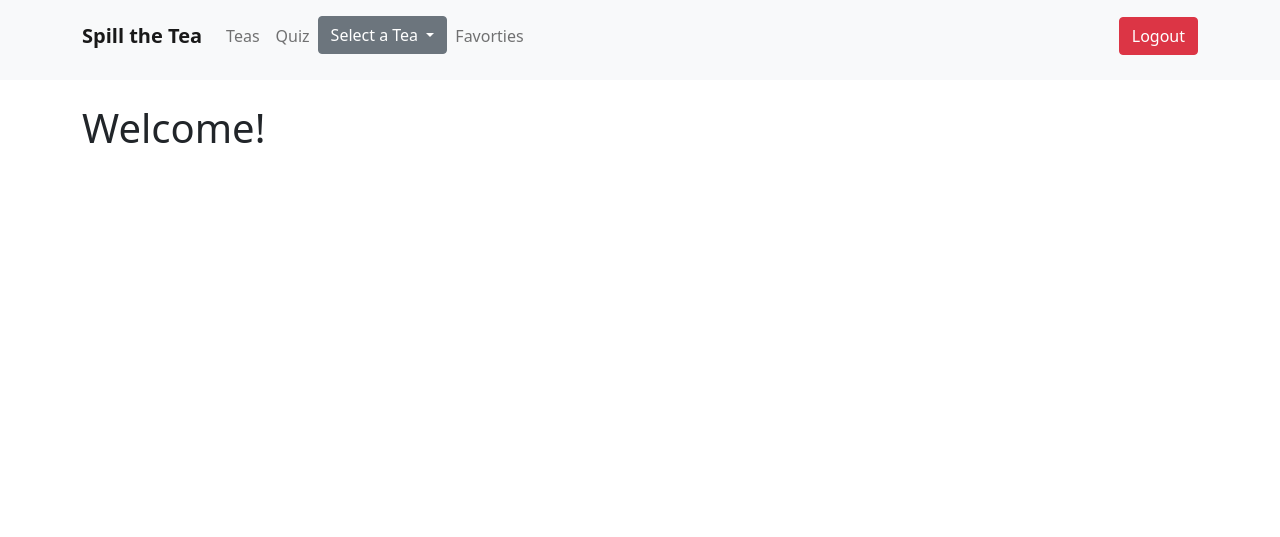
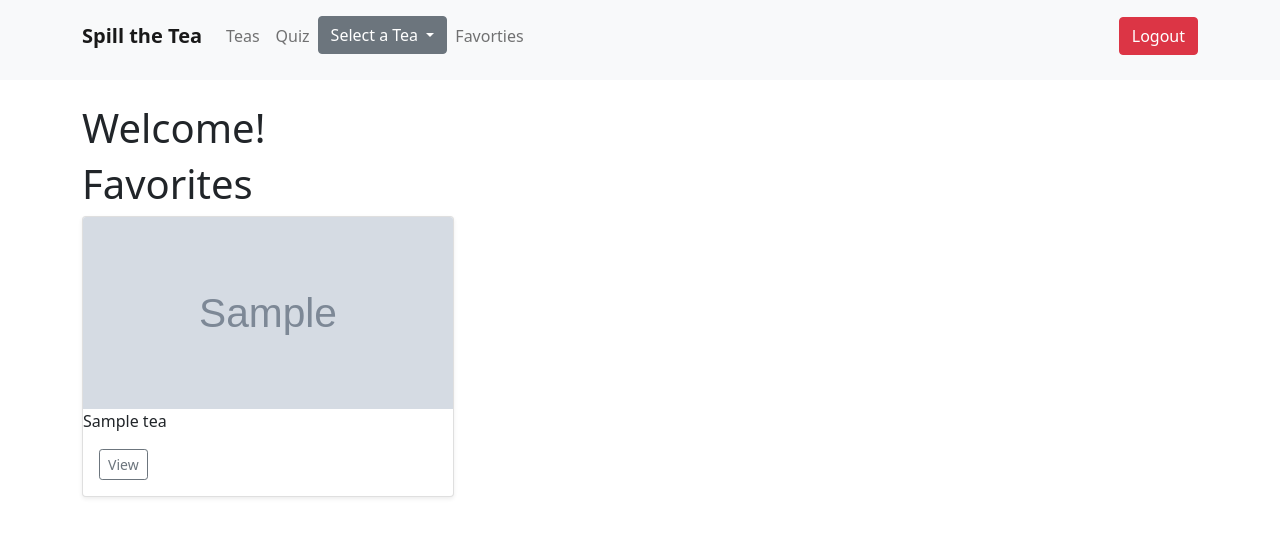
Before and after one commit to khadijabdulahi/SpillTheTea, a Flask app: page /profile in a window 1280 px wide. Shown: the top 537 px of the page. Run offline with Flask 2, Linux system fonts and the light colour scheme; the visitor is signed in with stand-in values (Sample User, id 1); tables that the repository leaves empty hold one stand-in row (values such as "Sample post"); grey boxes marked "Sample" are stand-in pictures; some libraries are stand-ins or nearby versions.

Commit message:
Added favorites page and Mapbox

```diff
--- a/crud.py
+++ b/crud.py
@@ -59,6 +59,38 @@ def get_user_by_email(email):
     return User.query.filter(User.email == email).first()
 
 
+def add_favorite_tea(tea_id, user_id):
+    """Create and return a new favorite."""
+
+    favorite = Favorite(tea_id=tea_id,
+                        user_id=user_id)
+
+    db.session.add(favorite)
+    db.session.commit()
+
+    return favorite
+
+
+def get_user_favorite_teas(user_id):
+    """Get all favorite teas a user favorited. """
+# Need to do join
+    return Favorite.query.filter_by(user_id= user_id).all()
+
+def check_if_tea_in_favorites(tea_id):
+    """Check if tea exists in favorites table and return True or False"""
+    return True if Favorite.query.filter_by(tea_id = tea_id).first() else False
+
+def remove_favorite_tea(tea_id):
+    """Unfavorite a tea a user favorited."""
+
+    favorited_tea = Favorite.query.filter_by(tea_id = tea_id).one()
+    db.session.delete(favorited_tea)
+    db.session.commit()
+    return " "
+
+
+
+
 if __name__ == "__main__":
     from server import app
 
--- a/model.py
+++ b/model.py
@@ -81,7 +81,6 @@ class Favorite(db.Model):
     tea = db.relationship("Tea", backref="favorites")
     user = db.relationship("User", backref="favorites")
 
-
     def __repr__(self):
         return f"<Favorite tea_id={self.tea_id} user_id={self.user_id}>"
 
--- a/server.py
+++ b/server.py
@@ -1,14 +1,20 @@
 """Server for tea app."""
 
-from flask import Flask, render_template, request, flash, session, redirect
+from flask import Flask, render_template, request, flash, session, redirect, jsonify, json
 from model import connect_to_db
 import crud
 from jinja2 import StrictUndefined
+import os
+
+mapbox = os.environ["mapbox_token"]
 
 app = Flask(__name__)
 app.secret_key = "dev"
 app.jinja_env.undefined = StrictUndefined
 
+@app.route("/mapbox")
+def send_mapbox_token():
+    return mapbox
 
 @app.route("/")
 def homepage():
@@ -38,7 +44,6 @@ def show_tea(id):
 
 
     return render_template("tea_details.html", teas=teas, tea=tea)
-
 
 
 @app.route("/login")
@@ -91,6 +96,7 @@ def process_login():
         # Log in user by storing the user's email in session
         session["user_email"] = user.email
         session["firstname"] = user.firstname
+        session["user_id"] = user.id
         flash(f"Welcome back, {user.firstname}!")
 
     return redirect("/")
@@ -106,12 +112,12 @@ def process_logout():
     else:
         return redirect("/")
 
-@app.route("/profile")
-def profile_page():
+# @app.route("/profile")
+# def profile_page():
 
-    teas = crud.get_teas()
+#     teas = crud.get_teas()
 
-    return render_template("profile.html", teas=teas)
+#     return render_template("profile.html", teas=teas)
 
 @app.route("/teaquiz")
 def tea_quiz():
@@ -121,6 +127,63 @@ def tea_quiz():
     return render_template("tea_quiz.html", teas=teas)
 
 
+@app.route("/favorite_action/<tea_id>", methods=["POST"])
+def update_favorite(tea_id):
+    """Allows user to save a tea to their profile"""
+
+    #create a variable represeting user in a session
+    user = session["user_email"]
+
+    # Get the tea object
+    tea = crud.get_tea_by_id(tea_id)
+    user_id = session["user_id"]
+
+    # If current user is logged in
+    if user:
+        # Get instance of user fav for selected tea
+        # user_favs = crud.get_user_favorites(user_id)
+
+        # If user has already saved the tea, remove favorite.
+        ## Function from crud will return true/false
+        response = crud.check_if_tea_in_favorites(tea_id)
+        if response:
+            #unfill the user button and remove from session.
+            crud.remove_favorite_tea(tea_id)
+            return "Removed tea"
+
+        # Otherwise, create new fav for user.
+        else:
+            user_id = session["user_id"]
+            favorite = crud.add_favorite_tea(tea_id, user_id)
+            return "Added tea"
+
+@app.route("/check_favorites/<tea_id>")
+def check_favorite_tea(tea_id):
+    """Check if user saved tea to profile"""
+    response = crud.check_if_tea_in_favorites(tea_id)
+    if response == True:
+        return json.dumps(True)
+    else:
+        return json.dumps(False)
+
+@app.route("/profile")
+def show_user_profile():
+    user_email = session["user_email"]
+    user = crud.get_user_by_email(user_email)
+    teas = crud.get_teas()
+    user_id = session["user_id"]
+
+    favorite_teas = crud.get_user_favorite_teas(user_id)
+    print(favorite_teas)
+
+    return render_template("profile.html", user=user, favorite_teas=favorite_teas, teas=teas)
+
+
+# route getting all users favorited teas. To display on profile page.
+#favorite button changing color. Two different buttons unfavorite button and favorite button. create add it to the table.
+#uncolors
+
+
 
 if __name__ == "__main__":
     connect_to_db(app)
--- /dev/null
+++ b/static/favorites.js
@@ -0,0 +1,45 @@
+// Once the page is loaded
+$(window).on("load", function () {
+
+  // grabs 3 different class in the button in the all tea's page
+  // each increments through all the favorite tea buttons
+  $('.btn.btn-primary.fav').each(function(i, obj) {
+    //test
+
+    $.get('/check_favorites/' + obj.id, response => {
+      console.log(typeof response)
+      if(response == 'true'){
+        $(this).addClass('btn btn-danger fav')
+      }else{
+        $(this).addClass('btn btn-primary fav')
+      }
+    })
+
+  });
+});
+
+$("button").click(function() {
+  // alert(this.id); // or alert($(this).attr('id'));
+  // alert($(this).attr('class'))
+
+  if ($(this).attr('class') == "btn btn-primary fav") {
+    // event.preventDefault()
+    // alert($(this).attr('class'))
+    $.post('/favorite_action/'+ this.id, response => {
+      console.log(response)
+        if(response == "Added tea"){
+          $(this).removeClass('btn btn-primary fav')
+          $(this).addClass('btn btn-danger fav')
+        }
+      });
+  } else {
+      // event.preventDefault()
+    $.post('/favorite_action/' + this.id, response => {
+      console.log(response)
+        if(response == "Removed tea"){
+        $(this).removeClass('btn btn-danger fav')
+        $(this).addClass('btn btn-primary fav')
+      }
+  });
+  }
+});
--- a/static/search.js
+++ /dev/null
@@ -1,31 +0,0 @@
-
-const search_teas = ["Black Tea", "Green Tea", "Oolong Tea", "Pu-erh Tea", "White Tea", "Chamomile Tea", "Ginger Tea","Hibiscus Tea", "Mint Tea", "Rooibos Tea"]
-const linkList = []
-function giveTeaLinks(tea){
-    return search_teas.indexOf(tea) + 1
-}
-
-
-function searchAutocomplete(input) {
-    let formattedInput = input.toLowerCase()
-    if (formattedInput == '') {
-    return [];
-    }
-    let reg = new RegExp(formattedInput)
-    return search_teas.filter(function(tea) {
-        if (tea.toLowerCase().match(reg)) {
-        return tea;
-        }
-    });
-}
-
-function showTeaResults(value) {
-  result = document.getElementById("result");
-  result.innerHTML = '';
-  let list = '';
-  let terms = searchAutocomplete(value);
-  for (i=0; i<terms.length; i++) {
-    list += '<li>' + `<a href="/teas/${giveTeaLinks(terms[i])}">` + terms[i] + '</a>' + '</li>';
-  }
-  result.innerHTML = '<ul>' + list + '</ul>';
-}
--- a/static/style.css
+++ b/static/style.css
@@ -72,6 +72,11 @@ img{
   }
 
 
+#map {
+  width: 550px;
+  height: 550px;
+}
+
   /* .div-center {
     width: 400px;
     height: 400px;
@@ -105,3 +110,9 @@ img{
     top: 0;
     bottom: 0;
   } */
+
+/*
+  #favorite, {
+    color: green;
+    cursor: pointer;
+} */
--- a/templates/all_teas.html
+++ b/templates/all_teas.html
@@ -10,14 +10,15 @@
 					<img src="{{ tea.image_url }}" class="bd-placeholder-img card-img-top" role="img" aria-label="Placeholder: Thumbnail" preserveAspectRatio="xMidYMid slice" focusable="false">
 					{{ tea.name }}
 					<div class="card-body">
-						<!-- <p class="card-text">{{ tea.description }}</p> -->
 						<div class="d-flex justify-content-between align-items-center">
 							<div class="btn-group">
 								<a href="/teas/{{ tea.id }}">
 									<button type="button" class="btn btn-sm btn-outline-secondary">View</button>
 								</a>
+								{% if session.get('firstname') %}
+									<button type="button" id ="{{tea.id}}" class="btn btn-primary fav">Favorite</button>
+								{% endif %}
 							</div>
-							<!-- <small class="text-muted">9 mins</small> -->
 						</div>
 					</div>
 				</div>
--- a/templates/base.html
+++ b/templates/base.html
@@ -16,6 +16,17 @@
      <script src="https://cdn.jsdelivr.net/npm/bootstrap@5.1.3/dist/js/bootstrap.bundle.min.js" integrity="sha384-ka7Sk0Gln4gmtz2MlQnikT1wXgYsOg+OMhuP+IlRH9sENBO0LRn5q+8nbTov4+1p" crossorigin="anonymous"></script>
 
      <link rel="stylesheet" href="{{ url_for('static', filename='style.css') }}">
+
+
+    <script src='https://api.mapbox.com/mapbox-gl-js/v1.12.0/mapbox-gl.js'></script>
+    <link href='https://api.mapbox.com/mapbox-gl-js/v1.12.0/mapbox-gl.css' rel='stylesheet' />
+    <script src="https://api.mapbox.com/mapbox-gl-js/plugins/mapbox-gl-directions/v4.1.0/mapbox-gl-directions.js"></script>
+    <link
+    rel="stylesheet"
+    href="https://api.mapbox.com/mapbox-gl-js/plugins/mapbox-gl-directions/v4.1.0/mapbox-gl-directions.css"
+    type="text/css"
+    />
+
   </head>
   <body>
     <nav class="navbar navbar-expand-lg bg-light navbar-light pt-3 pb-4">
@@ -73,10 +84,13 @@
 
       {% endfor %}
 
-
       {% block body %}{% endblock %}
 
       {% block after_body %}{% endblock %}
+      <!-- jquery -->
+    <script src="https://code.jquery.com/jquery-3.6.0.js" integrity="sha256-H+K7U5CnXl1h5ywQfKtSj8PCmoN9aaq30gDh27Xc0jk=" crossorigin="anonymous"></script>
   </body>
+
   <script src="/static/search.js"></script>
+  <script src="/static/favorites.js"></script>
 </html>
--- a/templates/profile.html
+++ b/templates/profile.html
@@ -1,13 +1,34 @@
 {% extends 'base.html' %}
 
-{% block title %}User's Personal Profile Page{% endblock %}
+{% block title %}Profile Page {% endblock %}
 
 {% block body %}
 <div class="container mt-4">
 
     <h1> Welcome! </h1>
+    <h1>Favorites</h1>
 
+
+    {% for fav_tea in favorite_teas %}
+    <!-- <div>{{fav_tea.tea.name}}</div> -->
+      <div class="col-lg-4 col-md-6 col-sm-12 col-xs-12 pb-4">
+        <div class="card shadow-sm">
+          <img src="{{ fav_tea.tea.image_url }}" class="bd-placeholder-img card-img-top" role="img" aria-label="Placeholder: Thumbnail" preserveAspectRatio="xMidYMid slice" focusable="false">
+          {{ fav_tea.tea.name }}
+          <div class="card-body">
+            <div class="d-flex justify-content-between align-items-center">
+              <div class="btn-group">
+                <a href="/teas/{{ fav_tea.tea.id }}">
+                  <button type="button" class="btn btn-sm btn-outline-secondary">View</button>
+                </a>
+              </div>
+            </div>
+          </div>
+        </div>
+      </div>
+
+
+      {% endfor %}
 </div>
 
-
 {% endblock %}
```
Also changed, not shown: static/script.js (added, +70 -0 lines), templates/homepage.html (+10 -0 lines), 1 other file.
